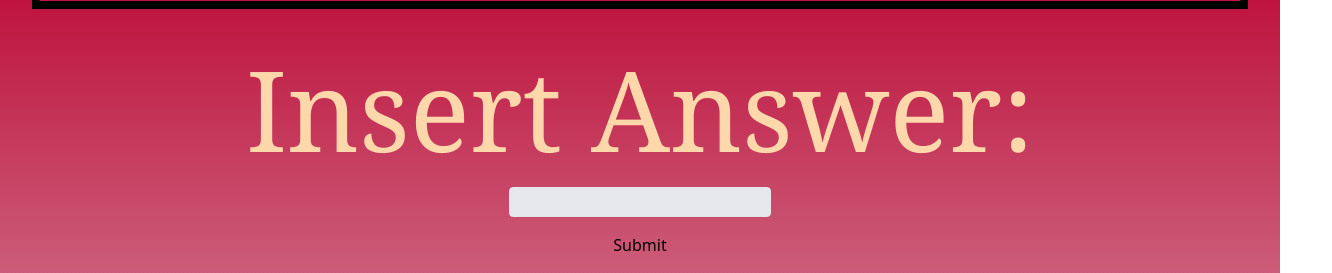
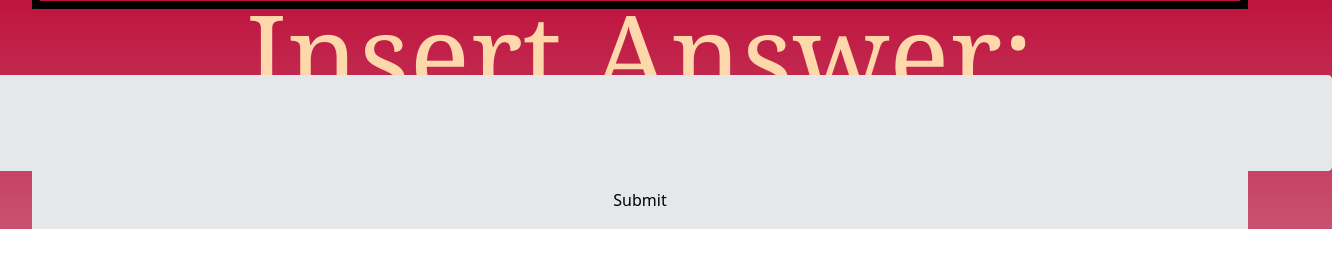
Before and after one commit to JonathanHuangg/Locative-Media-Project-Code, a plain HTML site: page index.html in a window 1280 px wide. Shown: the part 807-1080 px from the top of the page, 1332 px wide, since content can reach past the window. After the commit the page ends 1036 px from the top, so only its background shows below. Drawn offline with Linux system fonts and the light colour scheme.

Commit message:
Change font size

```diff
--- a/index.html
+++ b/index.html
@@ -19,10 +19,10 @@
             </div>
 
             <div class = "flex justify-center">
-                <input type="text" id="large-input" class = "text-lg rounded bg-gray-200 border w-3/4 h-36">
+                <input type="text" id="large-input" class = "text-8xl rounded bg-gray-200 border w-3/4 h-24">
             </div>
 
-            <div class = "flex justify-center">
+            <div class = "flex justify-center border bg-gray-200">
                 <button class = "py-4">
                     Submit
                 </button>
```
Also changed, not shown: dist/output.css.
